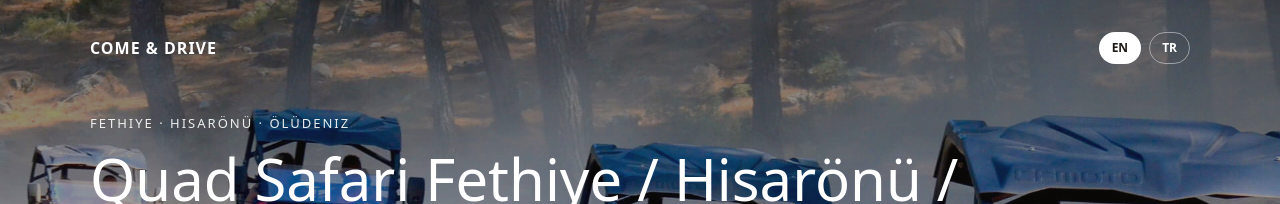
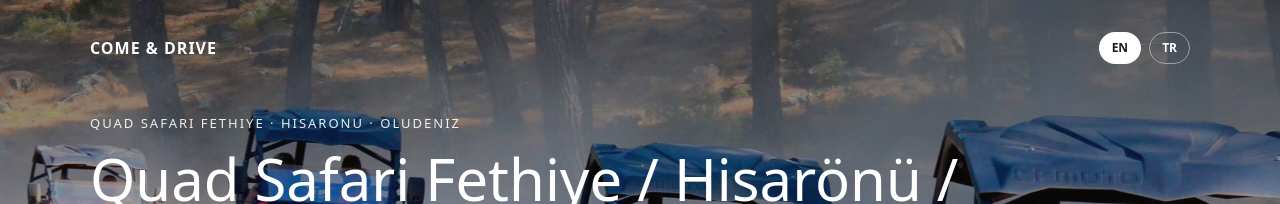
Before and after one commit to comendrive-a11y/comendrive-a11y, a Next.js app: page /quad-bike-fethiye in a window 1280 px wide. Shown: the top 204 px of the page. Built offline with nearby package versions, Linux system fonts and the light colour scheme.

Commit message:
Update page.tsx

```diff
--- a/app/quad-bike-fethiye/page.tsx
+++ b/app/quad-bike-fethiye/page.tsx
@@ -84,8 +84,8 @@ export default function QuadBikeFethiyePage() {
             }}
           >
             {isEn
-              ? "FETHIYE · HISARÖNÜ · ÖLÜDENIZ"
-              : "FETHİYE · HİSARÖNÜ · ÖLÜDENİZ"}
+  ? "QUAD SAFARI FETHIYE · HISARONU · OLUDENIZ"
+  : "ATV TURU FETHİYE · HİSARÖNÜ · ÖLÜDENİZ"}
           </p>
 
           <h1
```
